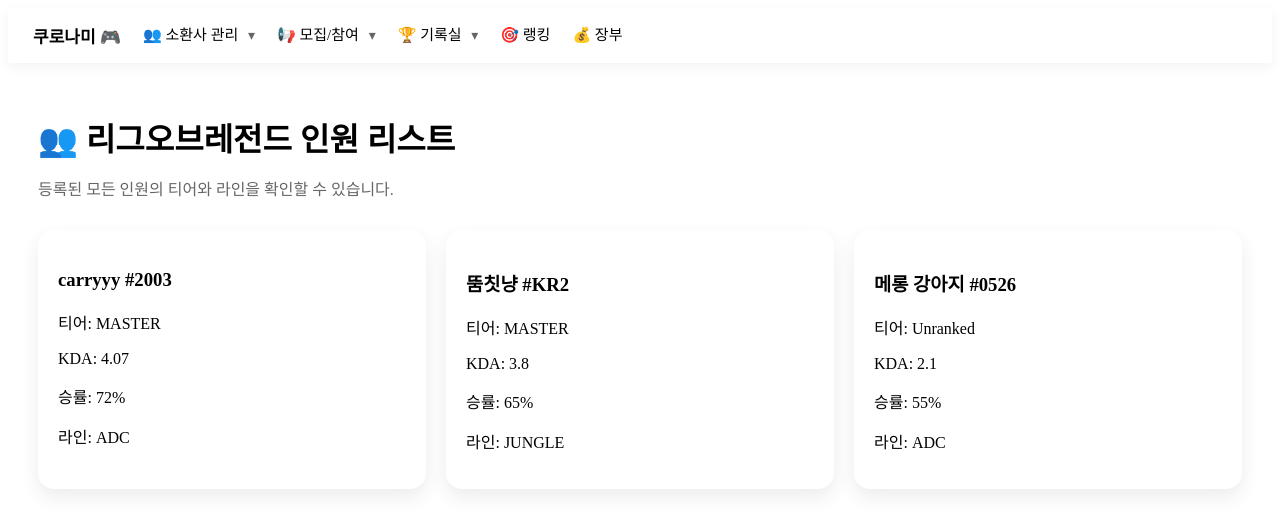
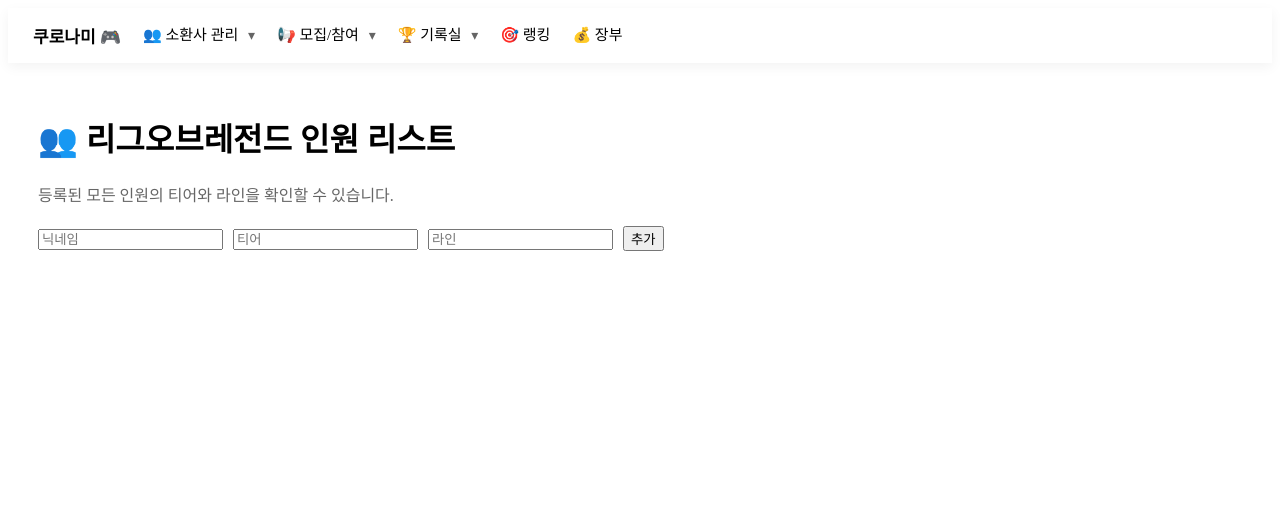
Before and after one commit to yoona0321/kuronami-dashboard, a Next.js app: page /lol in a window 1280 px wide. Shown: the top 532 px of the page. Built offline with nearby package versions, Linux system fonts and the light colour scheme.

Commit message:
lol page upgrade

```diff
--- a/pages/lol.js
+++ b/pages/lol.js
@@ -1,59 +1,74 @@
+import { useState } from "react";
+
 export default function Lol() {
+  const [users, setUsers] = useState([]);
+  const [name, setName] = useState("");
+  const [tier, setTier] = useState("");
+  const [line, setLine] = useState("");
+
+  const addUser = () => {
+    if (!name || !tier || !line) return;
+
+    const newUser = { name, tier, line };
+    setUsers([...users, newUser]);
+
+    setName("");
+    setTier("");
+    setLine("");
+  };
+
   return (
     <div style={{ padding: "30px" }}>
 
-      <h1 style={{ marginBottom: "10px" }}>
-        👥 리그오브레전드 인원 리스트
-      </h1>
-
-      <p style={{ color: "#666", marginBottom: "30px" }}>
+      <h1>👥 리그오브레전드 인원 리스트</h1>
+      <p style={{ color: "#666" }}>
         등록된 모든 인원의 티어와 라인을 확인할 수 있습니다.
       </p>
 
+      {/* 🔥 등록 영역 */}
+      <div style={{ marginTop: "20px", marginBottom: "30px" }}>
+        <input
+          placeholder="닉네임"
+          value={name}
+          onChange={(e) => setName(e.target.value)}
+        />
+        <input
+          placeholder="티어"
+          value={tier}
+          onChange={(e) => setTier(e.target.value)}
+          style={{ marginLeft: "10px" }}
+        />
+        <input
+          placeholder="라인"
+          value={line}
+          onChange={(e) => setLine(e.target.value)}
+          style={{ marginLeft: "10px" }}
+        />
+
+        <button onClick={addUser} style={{ marginLeft: "10px" }}>
+          추가
+        </button>
+      </div>
+
+      {/* 🔥 카드 영역 */}
       <div style={{
         display: "grid",
         gridTemplateColumns: "repeat(3, 1fr)",
         gap: "20px"
       }}>
 
-        <div style={{
+        {users.map((user, i) => (
+          <div key={i} style={{
             background: "white",
             padding: "20px",
             borderRadius: "16px",
             boxShadow: "0 8px 20px rgba(0,0,0,0.08)"
           }}>
-          <h3>carryyy #2003</h3>
-          <p>티어: MASTER</p>
-          <p>KDA: 4.07</p>
-          <p>승률: 72%</p>
-          <p>라인: ADC</p>
+            <h3>{user.name}</h3>
+            <p>티어: {user.tier}</p>
+            <p>라인: {user.line}</p>
           </div>
-
-        <div style={{
-          background: "white",
-          padding: "20px",
-          borderRadius: "16px",
-          boxShadow: "0 8px 20px rgba(0,0,0,0.08)"
-        }}>
-          <h3>뚬칫냥 #KR2</h3>
-          <p>티어: MASTER</p>
-          <p>KDA: 3.8</p>
-          <p>승률: 65%</p>
-          <p>라인: JUNGLE</p>
-        </div>
-
-        <div style={{
-          background: "white",
-          padding: "20px",
-          borderRadius: "16px",
-          boxShadow: "0 8px 20px rgba(0,0,0,0.08)"
-        }}>
-          <h3>메롱 강아지 #0526</h3>
-          <p>티어: Unranked</p>
-          <p>KDA: 2.1</p>
-          <p>승률: 55%</p>
-          <p>라인: ADC</p>
-        </div>
+        ))}
 
       </div>
 
```
Lines whose indentation alone changed are shown as unchanged.
